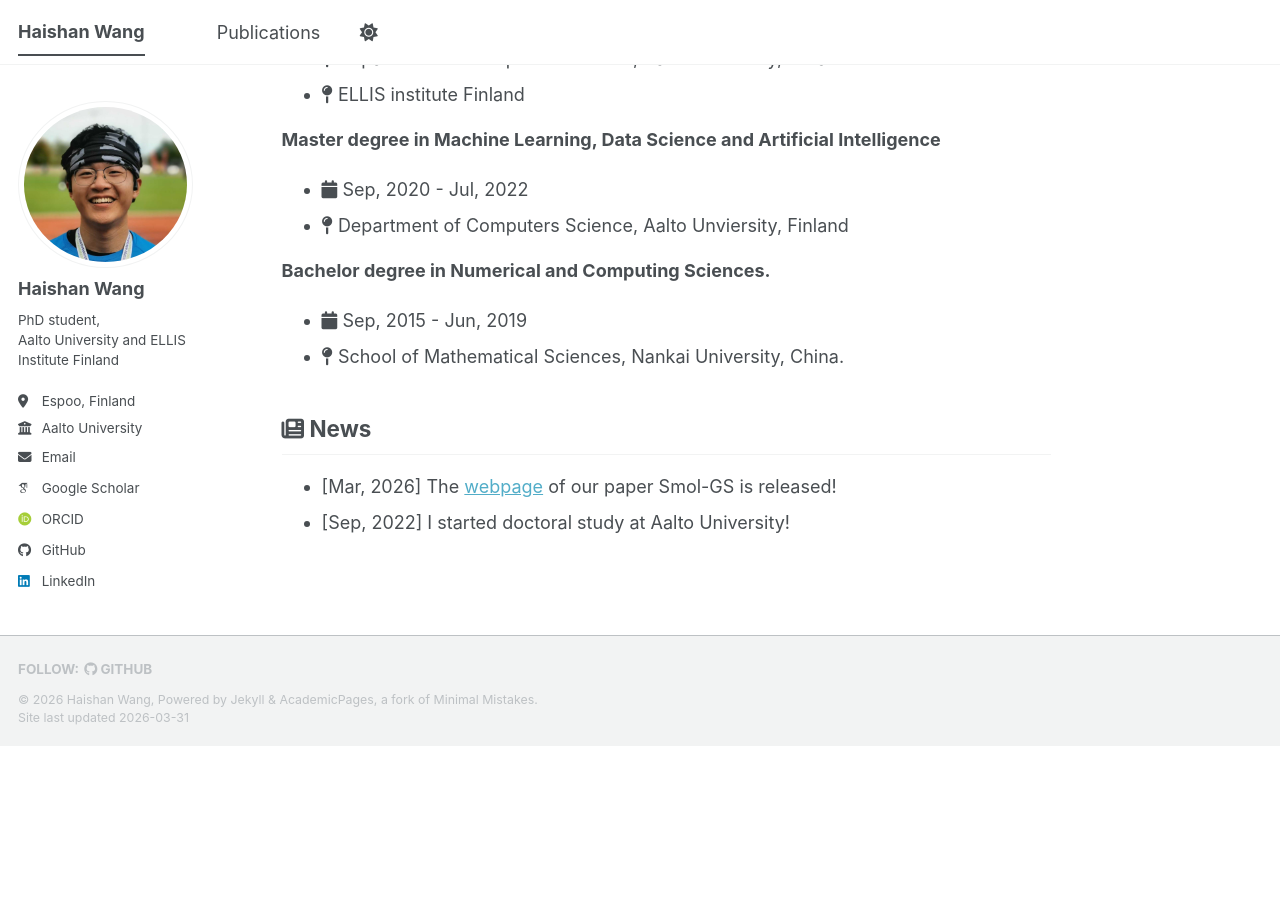
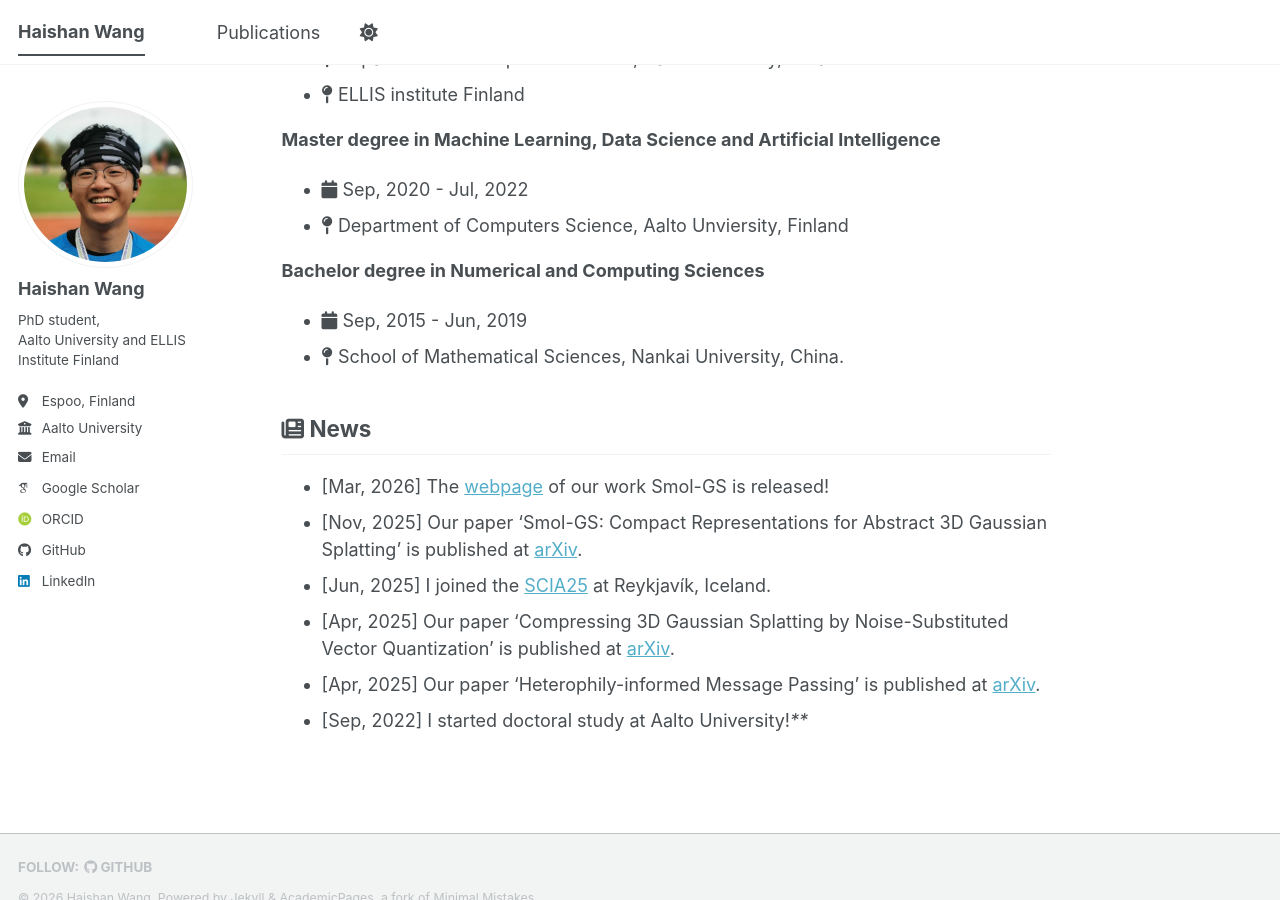
Before and after one commit to haishan-wang/haishan-wang.github.io, a Jekyll site: the page built from _pages/about.md, in a window 1280 px wide and 900 px high, scrolled down 513 px. Built offline with Jekyll 4.4.1, drawn with Linux system fonts in a browser that asks for light colours; some web fonts are replaced; a script bundle is joined from its source files by our own code; library files that are not in the unit come from our copies; before the commit the page ends 1259 px from its top, so only the background shows below that.

Commit message:
add more news

```diff
--- a/_pages/about.md
+++ b/_pages/about.md
@@ -24,10 +24,14 @@ Haishan Wang is a doctoral student of Aalto University and ELLIS institute Finla
 - <i class='fas fa-map-pin'></i> Department of Computers Science, Aalto Unviersity, Finland
 
 
-**Bachelor degree in Numerical and Computing Sciences.**
+**Bachelor degree in Numerical and Computing Sciences**
 - <i class='fas fa-calendar'></i> Sep, 2015 - Jun, 2019
 - <i class='fas fa-map-pin'></i> School of Mathematical Sciences, Nankai University, China.
 
 ## <i class="fa-solid fa-newspaper"></i> News
-- [Mar, 2026] The [webpage](https://aaltoml.github.io/Smol-GS/) of our paper Smol-GS is released!
-- [Sep, 2022] I started doctoral study at Aalto University!
+- [Mar, 2026] The [webpage](https://aaltoml.github.io/Smol-GS/) of our work Smol-GS is released!
+- [Nov, 2025] Our paper 'Smol-GS: Compact Representations for Abstract 3D Gaussian Splatting' is published at [arXiv](https://arxiv.org/abs/2512.00850).
+- [Jun, 2025] I joined the [SCIA25](https://scia2025.org/) at Reykjavík, Iceland.
+- [Apr, 2025] Our paper 'Compressing 3D Gaussian Splatting by Noise-Substituted Vector Quantization' is published at [arXiv](https://arxiv.org/abs/2504.03059).
+- [Apr, 2025] Our paper 'Heterophily-informed Message Passing' is published at [arXiv](https://arxiv.org/abs/2504.19785).
+- [Sep, 2022] I started doctoral study at Aalto University!****
```
